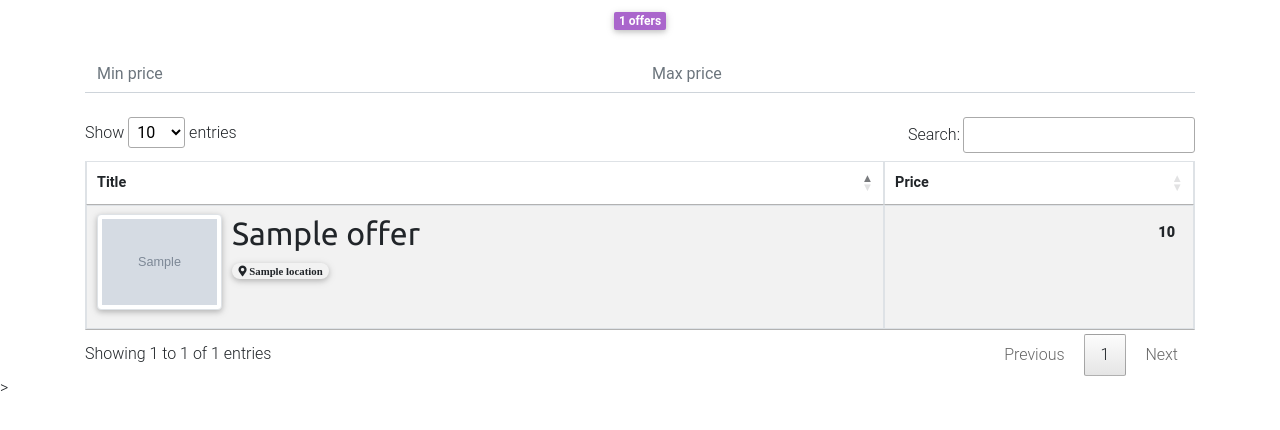
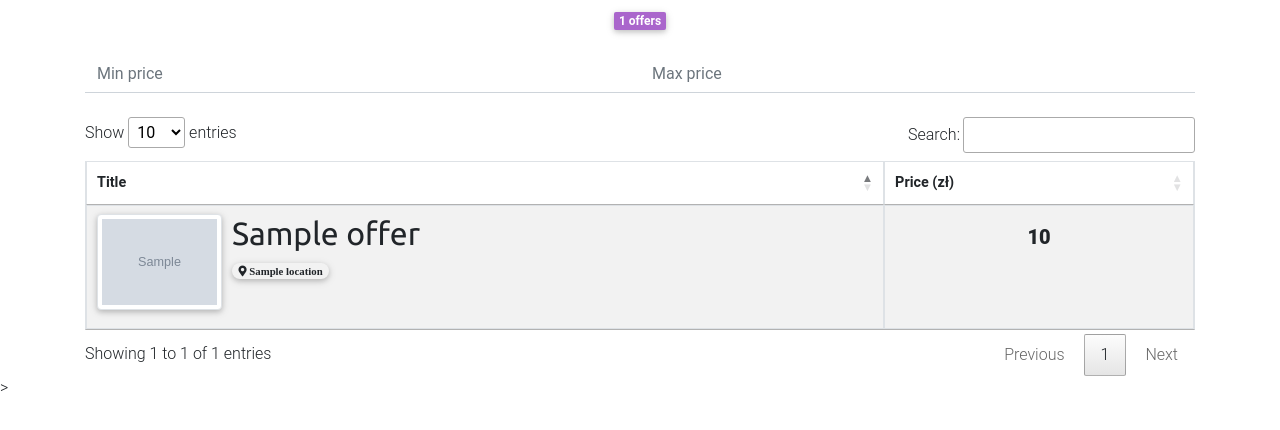
Before and after one commit to MindaugasVaitkus2/olxoffercrawler, a Flask app: template webserver/templates/index.html in a window 1280 px wide. Shown: the part 48-478 px from the top of the page. Run offline with Flask 2, Linux system fonts and the light colour scheme; the template is opened without the code that fills it: most values are stand-ins (such as "Sample title", 1, 10 or a date in 2020); grey boxes marked "Sample" are stand-in pictures; some libraries are stand-ins or nearby versions.

Commit message:
Customize table
Signed-off-by: blooser <Blooser@protonmail.com>

```diff
--- a/webserver/templates/index.html
+++ b/webserver/templates/index.html
@@ -40,10 +40,9 @@
             <div class="col-md-12 col-xs-12">
 
                 <table id="offers-table" class="table table-striped table-bordered table-sm" cellspacing="0" width="100%">
-                    <thead>
+                    <thead class="text-center">
                         <th class="th-sm">Title</th>
-                        <th class="th-sm">Price</th>
-
+                        <th class="th-sm">Price (zł)</th>
                     </thead>
                     <tbody>
                         {% for offer in offers %}
@@ -70,8 +69,8 @@
 
                                 </div>
                             </td>
-                            <td>
-                                <p class="text-right p-2 price">
+                            <td class=>
+                                <p class="text-center p-2 price" style="font-size: 20px;">
                                     {{ offer.price }}
                                 </p>
                             </td>
```
